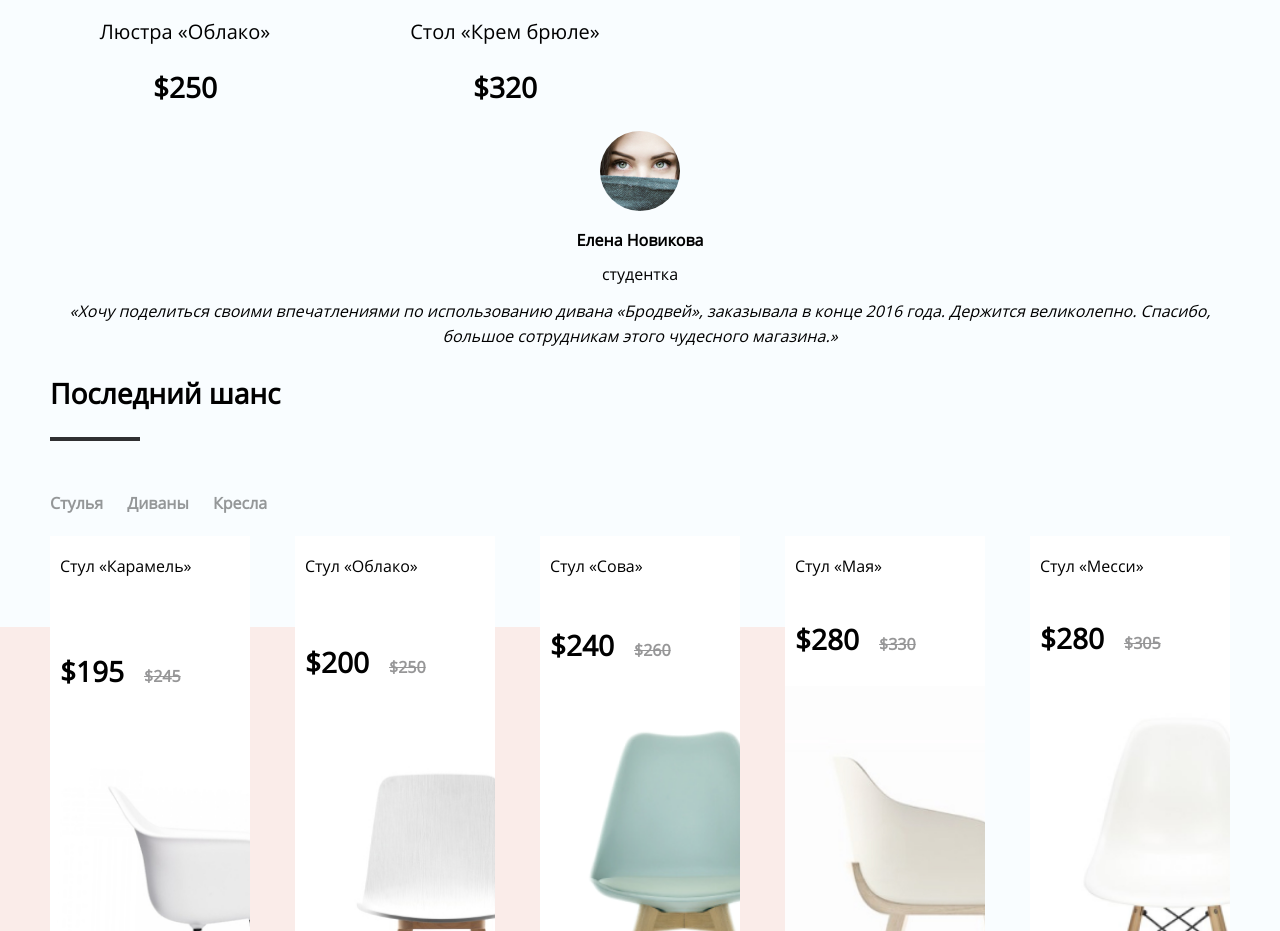
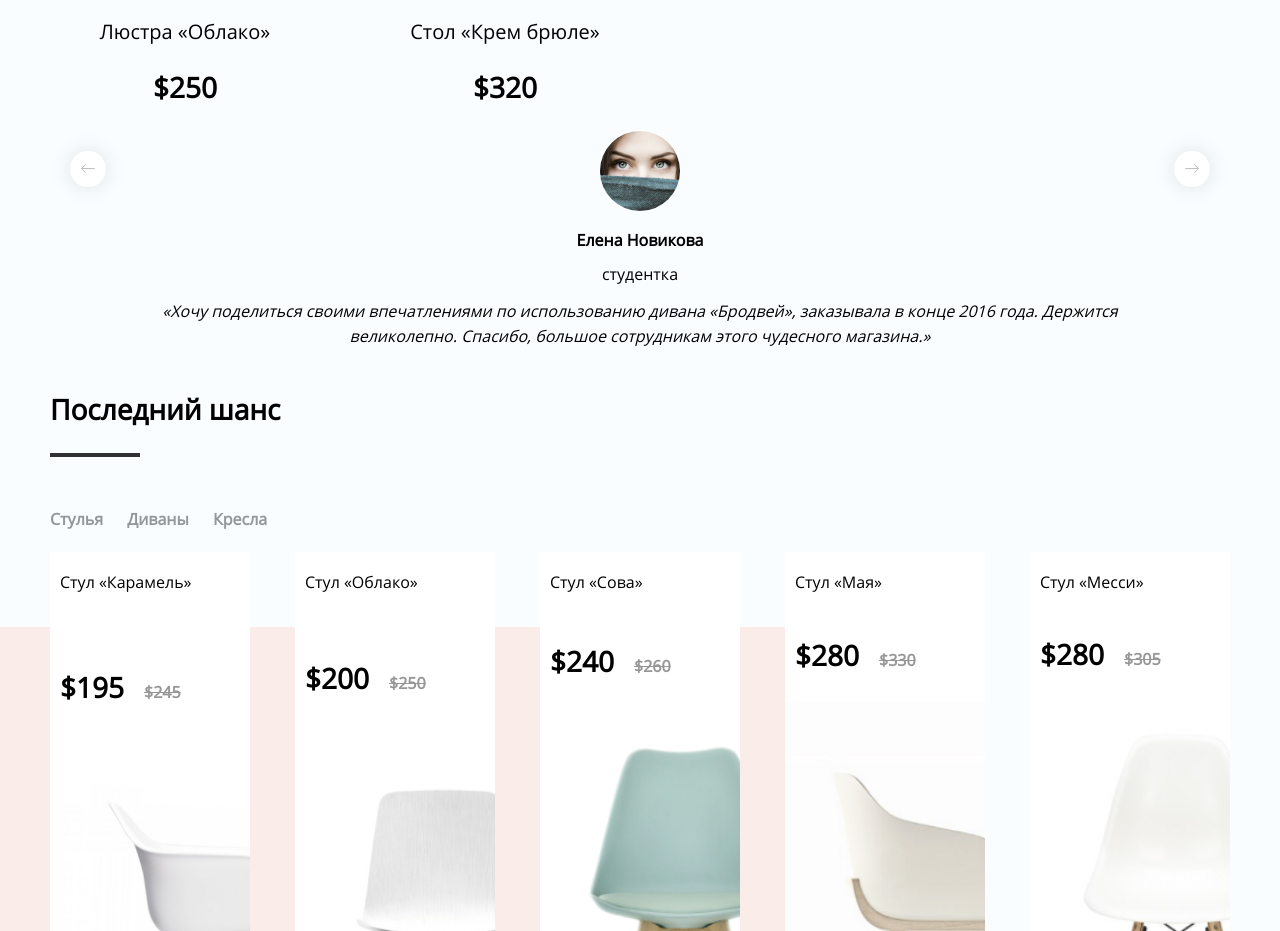
Before and after one commit to Kirillo1/final_css_project, a website built with Vite: page index.html in a window 1280 px wide. Shown: the part 1423-2354 px from the top of the page. Built offline with nearby package versions, Linux system fonts and the light colour scheme; files whose address does not match are found by name.

Commit message:
Добавлены стрелки в блок комментария

```diff
--- a/index.html
+++ b/index.html
@@ -145,6 +145,29 @@
 
     <section class="comments container">
       <div class="comments-container">
+        <div class="arrows">
+          <svg xmlns="http://www.w3.org/2000/svg" width="76" height="76" viewBox="0 0 76 76" fill="none">
+            <g filter="url(#filter0_d_1_93)">
+              <ellipse cx="37.9954" cy="38" rx="17.9955" ry="18" fill="white" />
+            </g>
+            <path d="M31.6099 37.4194L35.5924 41.5469M31.6099 37.4194L35.655 33.5145M31.6099 37.4194L44.743 37.6526"
+              stroke="#BDBDBD" />
+            <defs>
+              <filter id="filter0_d_1_93" x="-6.10352e-05" y="0" width="75.9909" height="76"
+                filterUnits="userSpaceOnUse" color-interpolation-filters="sRGB">
+                <feFlood flood-opacity="0" result="BackgroundImageFix" />
+                <feColorMatrix in="SourceAlpha" type="matrix" values="0 0 0 0 0 0 0 0 0 0 0 0 0 0 0 0 0 0 127 0"
+                  result="hardAlpha" />
+                <feOffset />
+                <feGaussianBlur stdDeviation="10" />
+                <feColorMatrix type="matrix" values="0 0 0 0 0 0 0 0 0 0 0 0 0 0 0 0 0 0 0.1 0" />
+                <feBlend mode="normal" in2="BackgroundImageFix" result="effect1_dropShadow_1_93" />
+                <feBlend mode="normal" in="SourceGraphic" in2="effect1_dropShadow_1_93" result="shape" />
+              </filter>
+            </defs>
+          </svg>
+        </div>
+        <div>
           <div>
             <img src="src/img/avatar.jpg" class="avatar">
           </div>
@@ -153,10 +176,37 @@
             <p>студентка</p>
           </div>
           <div>
-          <p class="comment">«Хочу поделиться своими впечатлениями по использованию дивана «Бродвей», заказывала в конце
+            <p class="comment">«Хочу поделиться своими впечатлениями по использованию дивана «Бродвей», заказывала в
+              конце
               2016 года.
               Держится великолепно. Спасибо, большое сотрудникам этого чудесного магазина.»</p>
           </div>
+        </div>
+        <div class="arrows">
+          <svg xmlns="http://www.w3.org/2000/svg" width="76" height="76" viewBox="0 0 76 76" fill="none">
+            <g filter="url(#filter0_d_1_96)">
+              <ellipse cx="17.9955" cy="18" rx="17.9955" ry="18" transform="matrix(-1 0 0 1 55.9909 20)" fill="white" />
+            </g>
+            <path d="M44.3809 37.4194L40.3984 41.5469M44.3809 37.4194L40.3359 33.5145M44.3809 37.4194L31.2478 37.6526"
+              stroke="#BDBDBD" />
+            <defs>
+              <filter id="filter0_d_1_96" x="-2.28882e-05" y="0" width="75.9909" height="76"
+                filterUnits="userSpaceOnUse" color-interpolation-filters="sRGB">
+                <feFlood flood-opacity="0" result="BackgroundImageFix" />
+                <feColorMatrix in="SourceAlpha" type="matrix" values="0 0 0 0 0 0 0 0 0 0 0 0 0 0 0 0 0 0 127 0"
+                  result="hardAlpha" />
+                <feOffset />
+                <feGaussianBlur stdDeviation="10" />
+                <feColorMatrix type="matrix" values="0 0 0 0 0 0 0 0 0 0 0 0 0 0 0 0 0 0 0.1 0" />
+                <feBlend mode="normal" in2="BackgroundImageFix" result="effect1_dropShadow_1_96" />
+                <feBlend mode="normal" in="SourceGraphic" in2="effect1_dropShadow_1_96" result="shape" />
+              </filter>
+            </defs>
+          </svg>
+        </div>
+
+      </div>
+      <div>
       </div>
     </section>
 
--- a/src/css/index.css
+++ b/src/css/index.css
@@ -62,6 +62,7 @@
 }
 
 .comments-container {
+    display: flex;
     text-align: center;
 }
 
```
Lines whose indentation alone changed are shown as unchanged.
